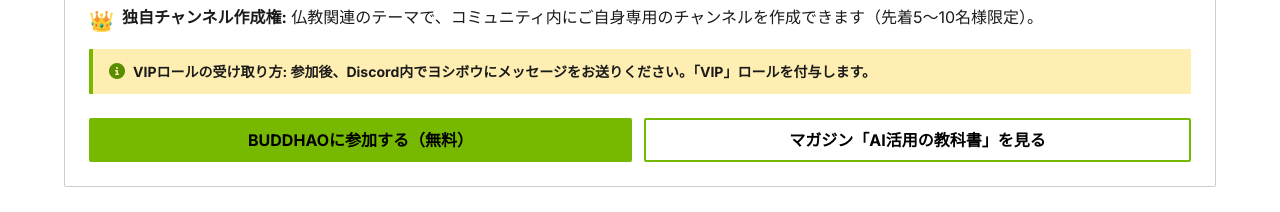
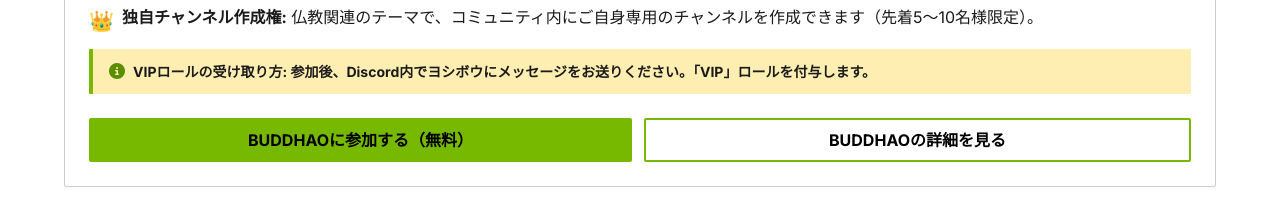
Before and after one commit to pipi-0078/yoshibow_plofile, a plain HTML site: page index.html in a window 1280 px wide. Shown: the part 2045-2257 px from the top of the page. Drawn offline with Linux system fonts and the light colour scheme.

Commit message:
Update BUDDHAO details button text and link URL

```diff
--- a/index.html
+++ b/index.html
@@ -114,7 +114,7 @@
 
           <div class="featured-footer">
             <a href="#" class="btn btn-primary" style="flex: 1;">BUDDHAOに参加する（無料）</a>
-            <a href="https://note.com/yoshibows/m/mcf7b620dca65" target="_blank" class="btn btn-outline" style="flex: 1;">マガジン「AI活用の教科書」を見る</a>
+            <a href="https://note.com/yoshibows/n/nb8b13afc6b0e" target="_blank" class="btn btn-outline" style="flex: 1;">BUDDHAOの詳細を見る</a>
           </div>
         </div>
       </article>
```
